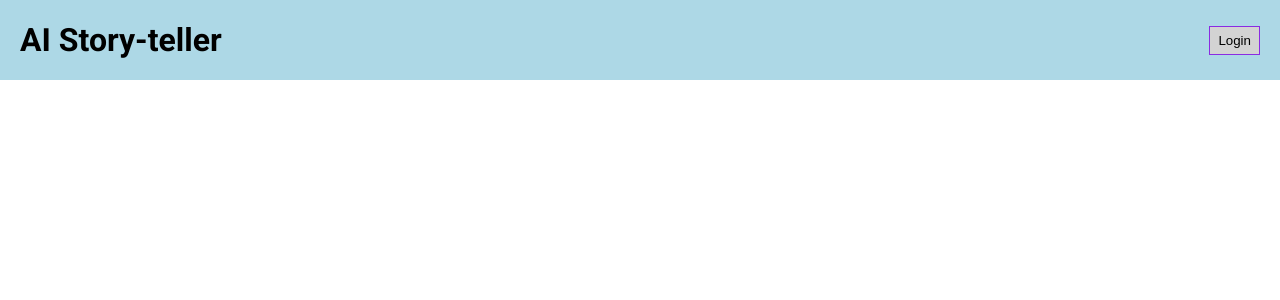
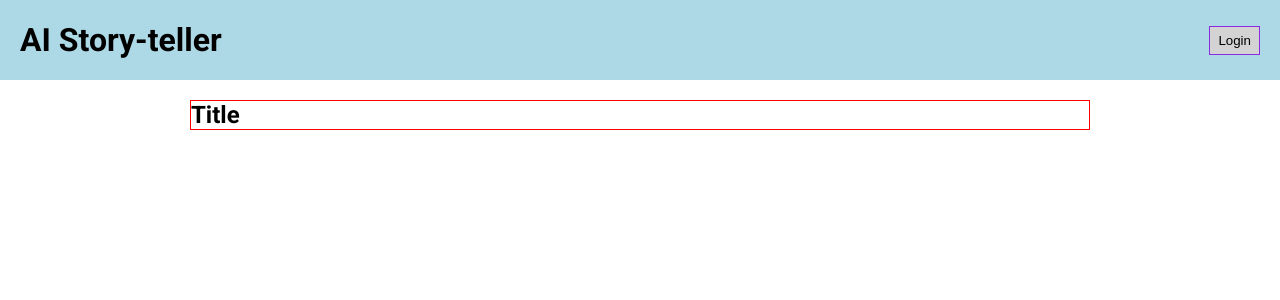
Before and after one commit to LejNur/ai-story-teller, a Next.js app: page / in a window 1280 px wide. Shown: the top 300 px of the page. Built offline with nearby package versions, Linux system fonts and the light colour scheme.

Commit message:
feat:window box

```diff
--- /dev/null
+++ b/src/components/Organism/Window/WindowBox.module.scss
@@ -0,0 +1,6 @@
+.window_box {
+  width: 100%;
+  max-width: 900px;
+  margin: auto;
+  border: 1px solid red;
+}
--- /dev/null
+++ b/src/components/Organism/Window/WindowBox.tsx
@@ -0,0 +1,11 @@
+import React from "react";
+import style from "./WindowBox.module.scss";
+
+interface WindowProps {
+  title?: string;
+}
+
+export default function WindowBox(props: WindowProps) {
+  const { title } = props;
+  return <div className={style.window_box}>{title && <h2>{title}</h2>}</div>;
+}
--- a/src/pages/index.tsx
+++ b/src/pages/index.tsx
@@ -1,6 +1,7 @@
 import Head from "next/head";
 import styles from "@/styles/Home.module.css";
 import Header from "@/components/Molecules/Header/Header";
+import WindowBox from "@/components/Organism/Window/WindowBox";
 
 export default function Home() {
   return (
@@ -13,6 +14,9 @@ export default function Home() {
       </Head>
       <main className={styles.main}>
         <Header title="AI Story-teller" />
+        <div className={styles.content}>
+          <WindowBox title="Title" />
+        </div>
       </main>
     </>
   );
```
